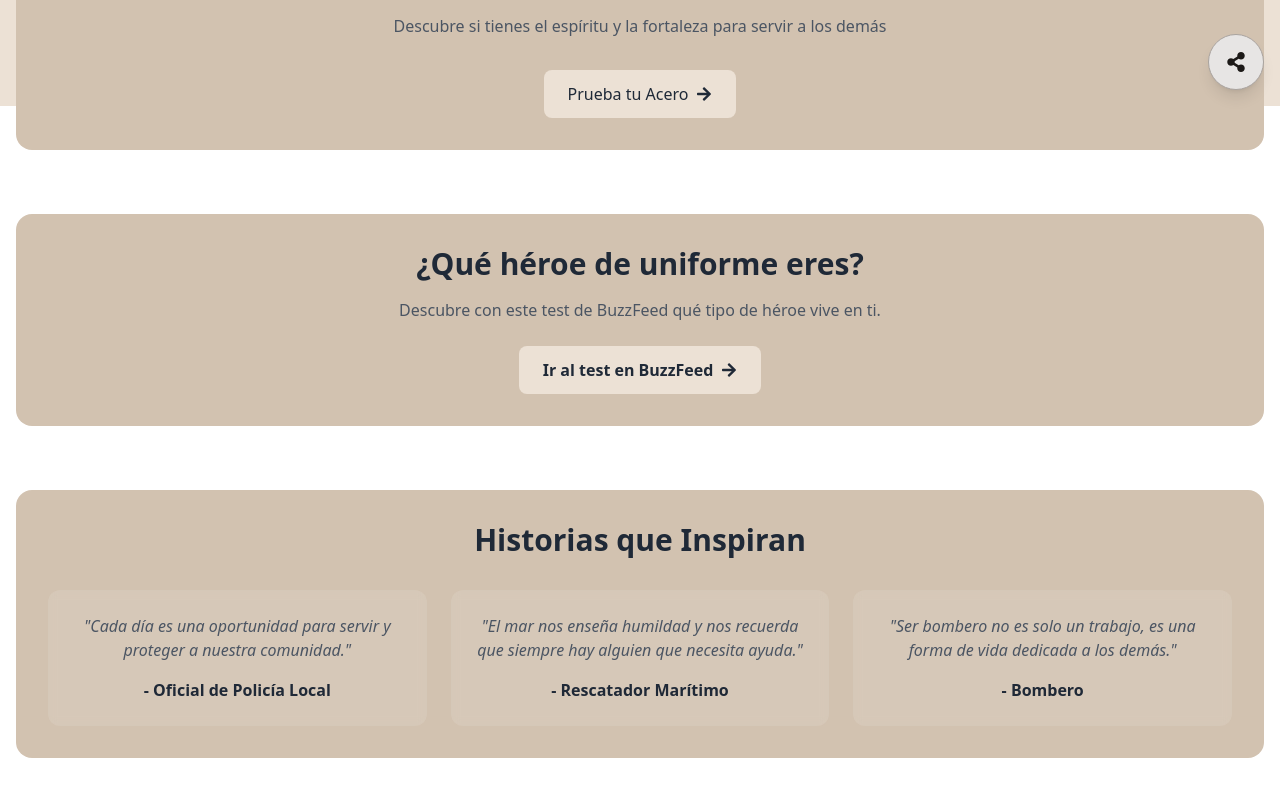
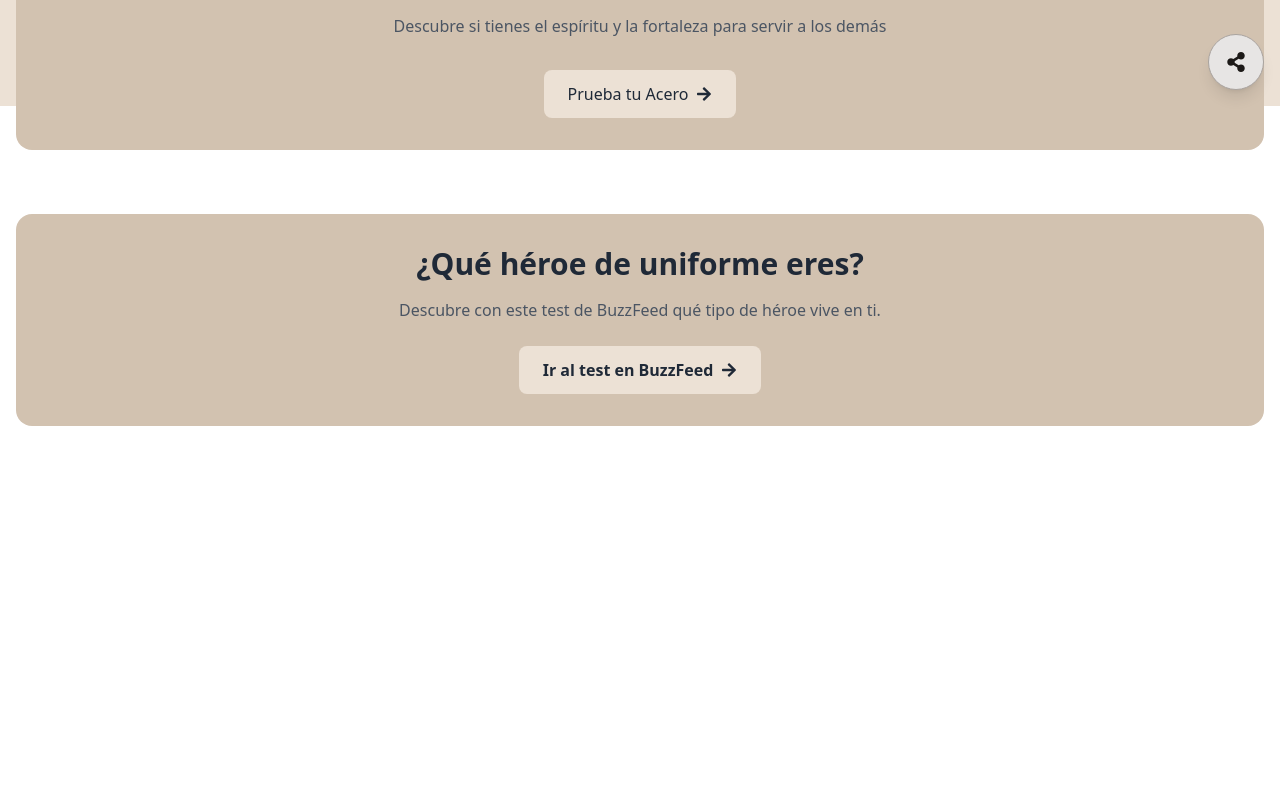
Before and after one commit to sgomez-dev/AlmasDeAcero, a React (Vite) app in the folder almas-de-acero/: page /profesiones/policia-local#/inicio in a window 1280 px wide. Shown: the part 694-1490 px from the top of the page. After the commit the page ends 1216 px from the top, so only its background shows below. Built offline with nearby package versions, Linux system fonts and the light colour scheme.

Commit message:
Remove testimonials section from Inicio component

```diff
--- a/almas-de-acero/src/pages/Inicio.jsx
+++ b/almas-de-acero/src/pages/Inicio.jsx
@@ -151,37 +151,6 @@ const Inicio = () => {
           </a>
         </div>
       </motion.div>
-
-      {/* Testimonials Section */}
-      <motion.div
-        initial={{ opacity: 0, y: 20 }}
-        animate={{ opacity: 1, y: 0 }}
-        transition={{ delay: 0.7 }}
-        className="text-center bg-[#d2c2b0] backdrop-blur-sm rounded-2xl p-8 mb-16"
-      >
-        <h2 className="text-3xl font-bold text-gray-800 mb-8">Historias que Inspiran</h2>
-        <div className="grid grid-cols-1 md:grid-cols-2 lg:grid-cols-3 gap-6">
-          {/* Aquí se pueden agregar testimonios reales */}
-          <div className="bg-white/10 backdrop-blur-sm rounded-xl p-6">
-            <p className="text-gray-600 italic mb-4">
-              "Cada día es una oportunidad para servir y proteger a nuestra comunidad."
-            </p>
-            <p className="text-gray-800 font-semibold">- Oficial de Policía Local</p>
-          </div>
-          <div className="bg-white/10 backdrop-blur-sm rounded-xl p-6">
-            <p className="text-gray-600 italic mb-4">
-              "El mar nos enseña humildad y nos recuerda que siempre hay alguien que necesita ayuda."
-            </p>
-            <p className="text-gray-800 font-semibold">- Rescatador Marítimo</p>
-          </div>
-          <div className="bg-white/10 backdrop-blur-sm rounded-xl p-6">
-            <p className="text-gray-600 italic mb-4">
-              "Ser bombero no es solo un trabajo, es una forma de vida dedicada a los demás."
-            </p>
-            <p className="text-gray-800 font-semibold">- Bombero</p>
-          </div>
-        </div>
-      </motion.div>
     </div>
   );
 };
```
